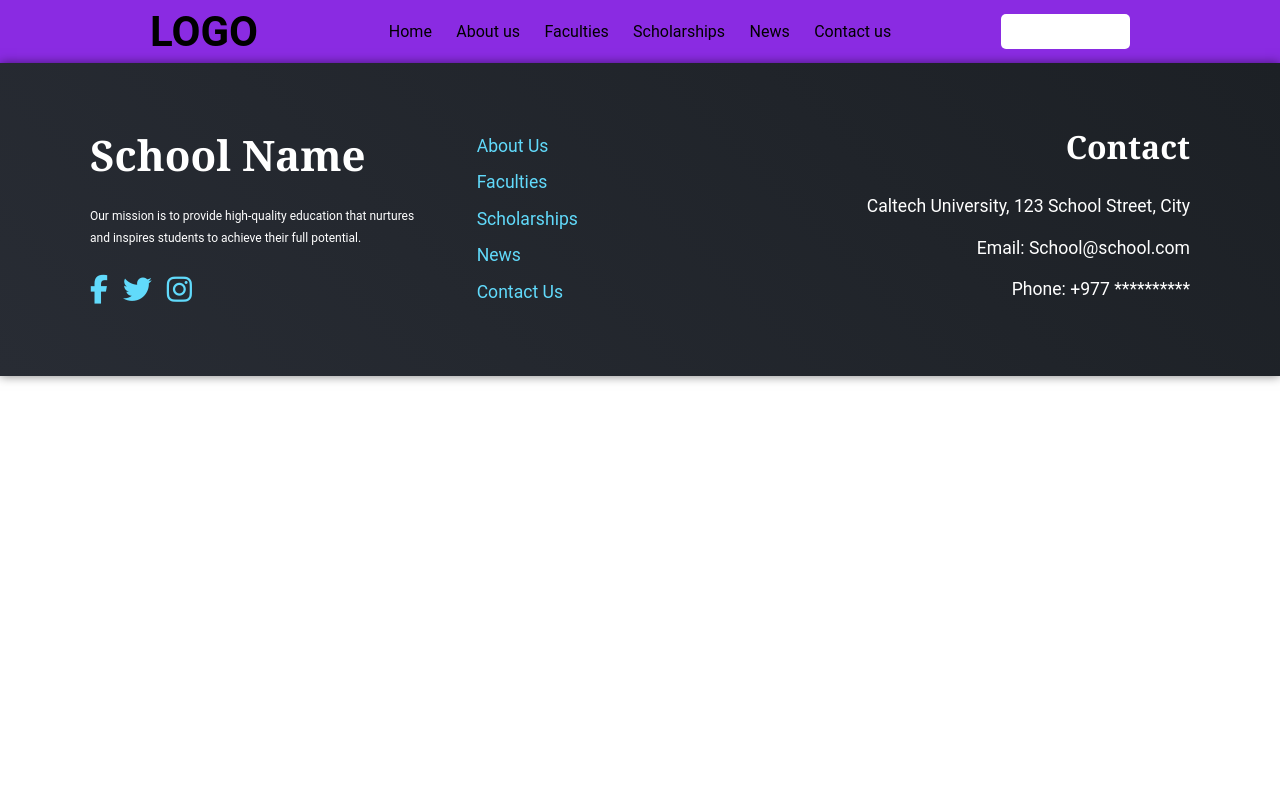
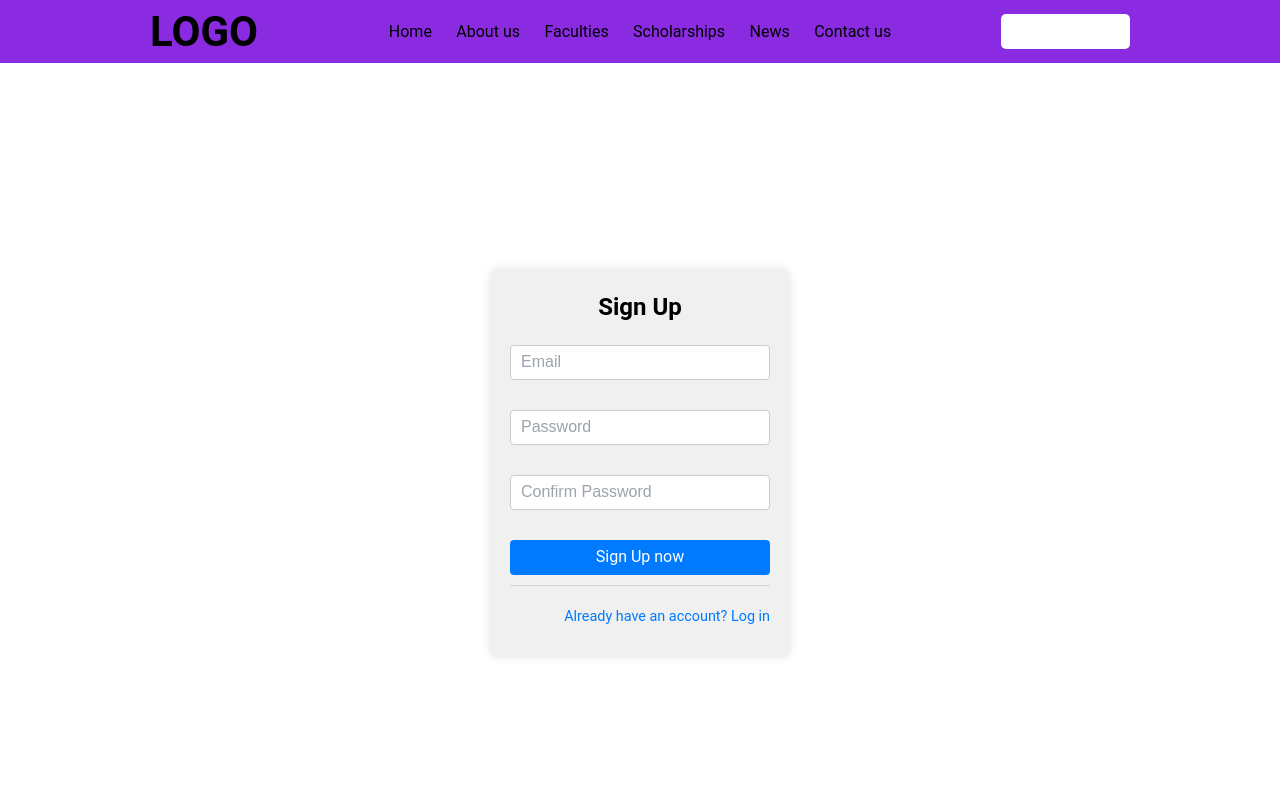
Before and after one commit to CodroidHubPrivateLimited/Phoenix-mern-app, a React (Create React App) app in the folder client/: page /signin in a window 1280 px wide. Shown: the top 800 px of the page. Built offline with nearby package versions, Linux system fonts and the light colour scheme.

Commit message:
Conditional Routing Update and Css update in signup page

```diff
--- /dev/null
+++ b/client/src/compoents/admin/forms/sign_in.css
@@ -0,0 +1,73 @@
+.outer-container {
+    display: flex;
+    justify-content: center;
+    align-items: center;
+    height: 100vh;
+  }
+
+  .signup-container {
+    width: 300px;
+    background-color: #f0f0f0;
+    padding: 20px;
+    border-radius: 8px;
+    box-shadow: 0px 0px 10px rgba(0, 0, 0, 0.1);
+  }
+
+  .signup-container label {
+    font-size: 1.5rem;
+    font-weight: bold;
+    margin-bottom: 15px;
+    display: block;
+    text-align: center;
+  }
+
+  .inputs {
+    margin-bottom: 20px;
+  }
+
+  .inputs input {
+    width: 100%;
+    padding: 10px;
+    margin-bottom: 10px;
+    font-size: 1rem;
+    border: 1px solid #ccc;
+    border-radius: 4px;
+  }
+
+  .inputs input[type="password"],
+  .inputs input[type="email"] {
+    font-family: 'Arial', sans-serif;
+  }
+
+  .button {
+    width: 100%;
+    padding: 10px;
+    font-size: 1rem;
+    background-color: #007bff;
+    color: white;
+    border: none;
+    border-radius: 4px;
+    cursor: pointer;
+    display: flex;
+    justify-content: center;
+    align-items: center;
+  }
+
+  .button:hover {
+    background-color: #0056b3;
+  }
+
+  .links {
+    text-align: center;
+    margin-top: 10px;
+  }
+
+  .link-text {
+    font-size: 0.9rem;
+    color: #007bff;
+    cursor: pointer;
+  }
+
+  .link-text:hover {
+    text-decoration: underline;
+  }
--- a/client/src/compoents/admin/forms/sign_in.js
+++ b/client/src/compoents/admin/forms/sign_in.js
@@ -1,51 +1,75 @@
 import React, { useState } from 'react';
 import axios from 'axios';
+import './sign_in.css';
 
-const SignIn = () => {
+const SignUp = () => {
   const [email, setEmail] = useState('');
   const [password, setPassword] = useState('');
+  const [confirmPassword, setConfirmPassword] = useState('');
 
-  const handleSubmit = () => {
+  const handleSubmit = async (e) => {
+    e.preventDefault();
+
+    if (password !== confirmPassword) {
+      alert("Passwords do not match");
+      return;
+    }
 
     try {
-      const response =axios.post('http://localhost:8000/signin', {
+      const response = await axios.post('http://localhost:8000/admin-signin', {
         email,
         password
-      })
+      });
+
+      console.log('Sign-up successful!', response.data);
+
     } catch (error) {
-      console.log(error);
+      console.error('Sign-up error:', error);
+
     }
-
-    setEmail('');
-    setPassword('');
   };
 
   return (
-    <div>
-      <h2>Sign In</h2>
-      <form onSubmit={handleSubmit}>
-        <div>
-          <label>Email:</label>
+    <div className="outer-container">
+      <div className="signup-container">
+        <label>Sign Up</label>
+
+        <div className="inputs">
           <input
-            type="email"
             value={email}
             onChange={(e) => setEmail(e.target.value)}
-            required
+            placeholder="Email"
+            type="email"
+          />
+
+          <input
+            value={password}
+            onChange={(e) => setPassword(e.target.value)}
+            placeholder="Password"
+            type="password"
+          />
+
+          <input
+            value={confirmPassword}
+            onChange={(e) => setConfirmPassword(e.target.value)}
+            placeholder="Confirm Password"
+            type="password"
           />
         </div>
-        <div>
-          <label>Password:</label>
-          <input
-            type="password"
-            value={password}
-            onChange={(e) => setPassword(e.target.value)}
-            required
-          />
+
+        <button
+          onClick={handleSubmit}
+          className="button signup-button"
+        >
+          Sign Up now
+        </button>
+
+        <div className="links">
+          <p className="link-text">Already have an account? Log in</p>
         </div>
-        <button type="submit">Sign In</button>
-      </form>
+      </div>
     </div>
   );
 };
 
-export default SignIn;
+export default SignUp;
--- a/client/src/routes/conditionalRouting.js
+++ b/client/src/routes/conditionalRouting.js
@@ -3,6 +3,7 @@ import Home from "../pages/users/01-home"
 import AboutUs from '../pages/users/02-about-us';
 import Scholarships from "../compoents/users/homePageComponents/03-scholarships"
 import AdminLogin from "../compoents/admin/forms/login";
+import SignIn from "../compoents/admin/forms/sign_in";
 
 
 function ConditionalRoute() {
@@ -11,6 +12,7 @@ function ConditionalRoute() {
     return (<>
         <Routes>
             <Route path='/admin-login' element={<AdminLogin />} />
+            <Route path='/signin' element={<SignIn />} />
 
             <Route path='/' element={<Home />} />
             <Route path="/about-us" element={<AboutUs />} />
```
